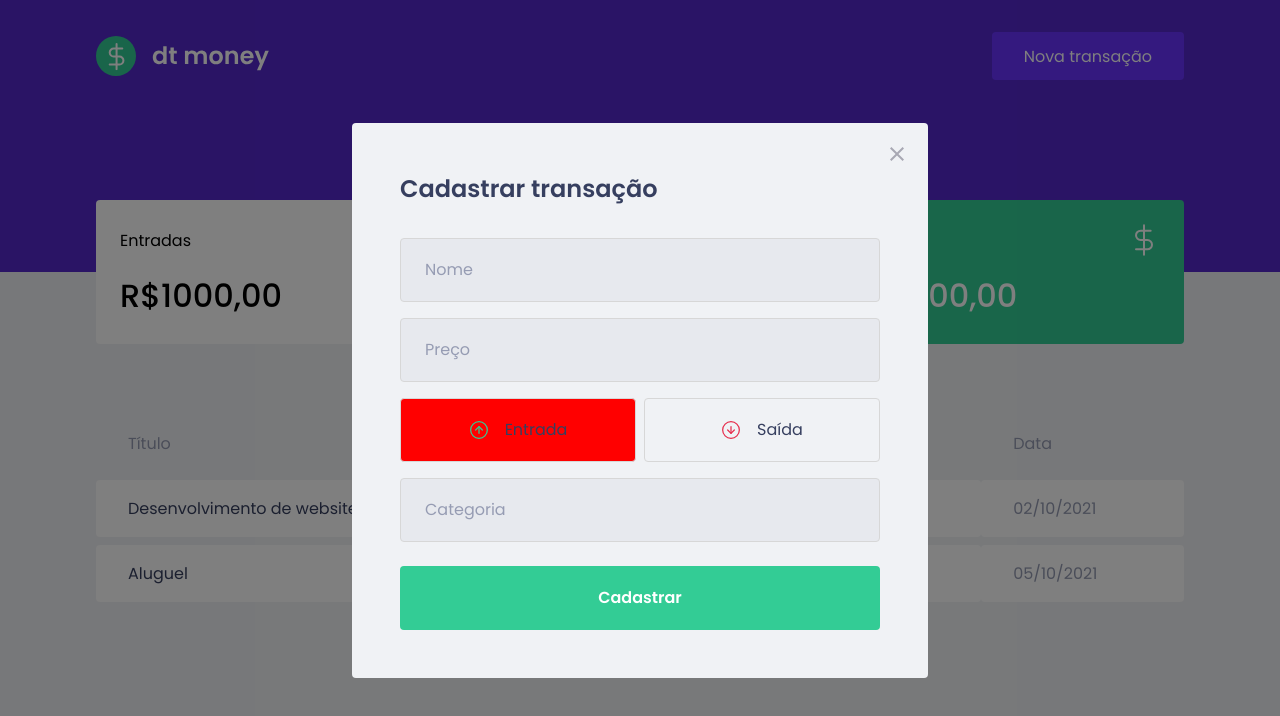
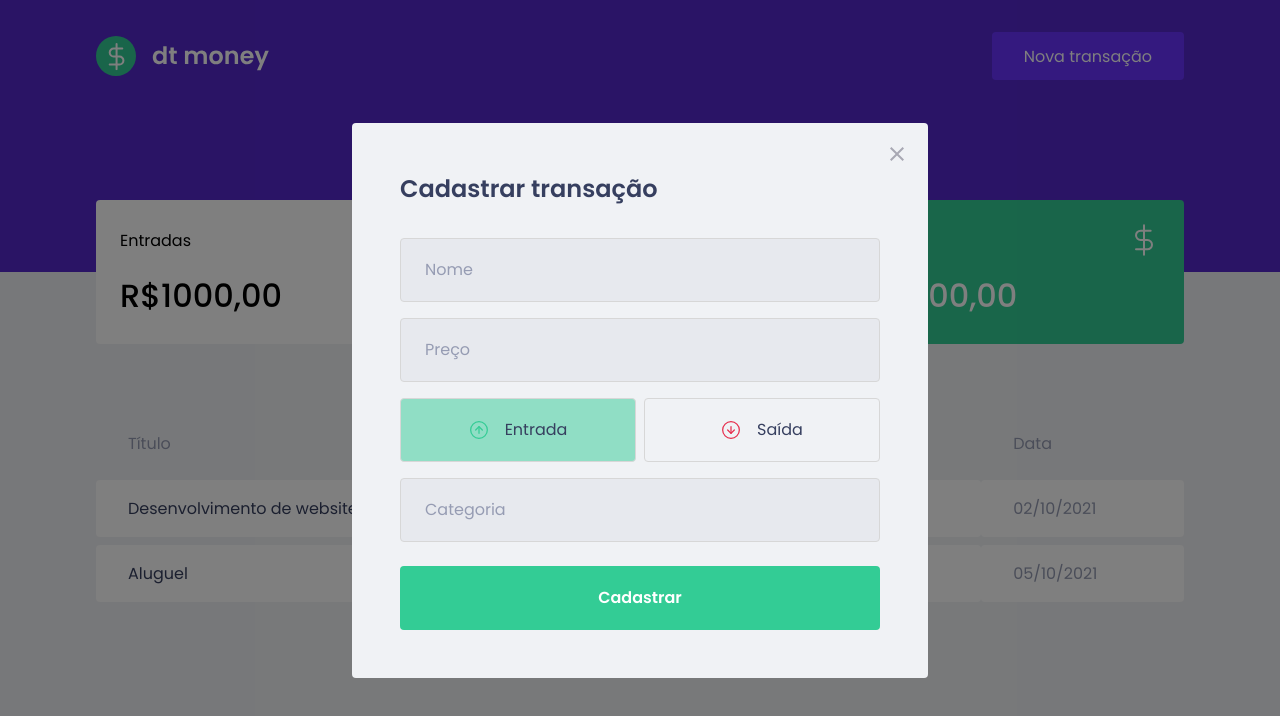
Before and after one commit to ReinaldoCS/dtmoney, a React (Create React App) app: page / in a window 1280 px wide. Both pictures are taken after a click on the button "Nova transação". Shown: the top 716 px of the page. Built offline with nearby package versions, Linux system fonts and the light colour scheme; no server answers; what miragejs would draw is missing.

Commit message:
Cores dos botões

```diff
--- a/src/components/NewTransactionModal/index.tsx
+++ b/src/components/NewTransactionModal/index.tsx
@@ -44,6 +44,7 @@ export function NewTransactionModal({ isOpen, onRequestClose }: NewTransactionMo
               type="button"
               onClick={()=> {setType('deposit')}}
               isActive={type === 'deposit'}
+              activeColor="green"
             >
               <img src={incomeImg} alt="Entrada" />
               <span>Entrada</span>
@@ -53,6 +54,7 @@ export function NewTransactionModal({ isOpen, onRequestClose }: NewTransactionMo
               type="button"
               onClick={()=> {setType('withdraw')}}
               isActive={type === 'withdraw'}
+              activeColor="red"
             >
               <img src={outcomeImg} alt="Saída" />
               <span>Saída</span>
--- a/src/components/NewTransactionModal/styles.ts
+++ b/src/components/NewTransactionModal/styles.ts
@@ -1,5 +1,5 @@
 import styled from 'styled-components';
-import { darken } from 'polished';
+import { darken, transparentize } from 'polished';
 
 
 export const Container = styled.form`
@@ -67,6 +67,12 @@ export const TransactionTypeContainer = styled.div`
 
 interface RadioBoxProps {
   isActive: boolean;
+  activeColor: 'green' | 'red';
+}
+
+const colors = {
+  green: '#33CC95',
+  red: '#E52E4D'
 }
 
 export const RadioBox = styled.button<RadioBoxProps>`
@@ -74,7 +80,9 @@ export const RadioBox = styled.button<RadioBoxProps>`
   border: 1px solid #D7D7D7;
   border-radius: 0.25rem;
 
-  background: ${props => props.isActive ? 'red' : 'transparent'};
+  background: ${props => props.isActive
+  ? transparentize(0.5, colors[props.activeColor])
+  : 'transparent'};
 
   display: flex;
   align-items: center;
@@ -83,7 +91,7 @@ export const RadioBox = styled.button<RadioBoxProps>`
   transition: border-color 0.2s;
 
   &:hover {
-    border-color: ${darken(0.1, '#D7D7D7')};
+    border-color: ${darken(0.9, '#D7D7D7')};
   }
 
   img {
```
